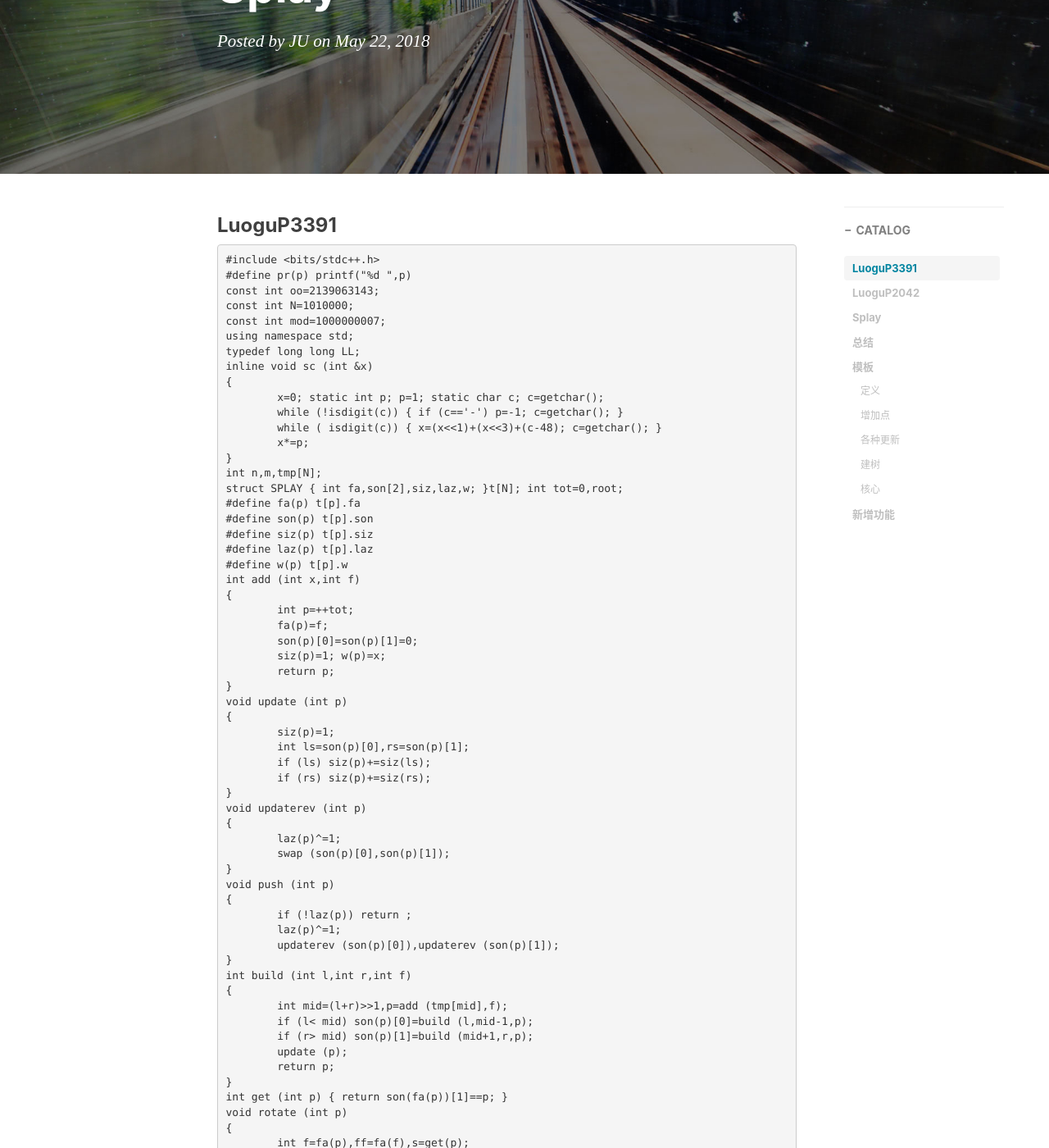
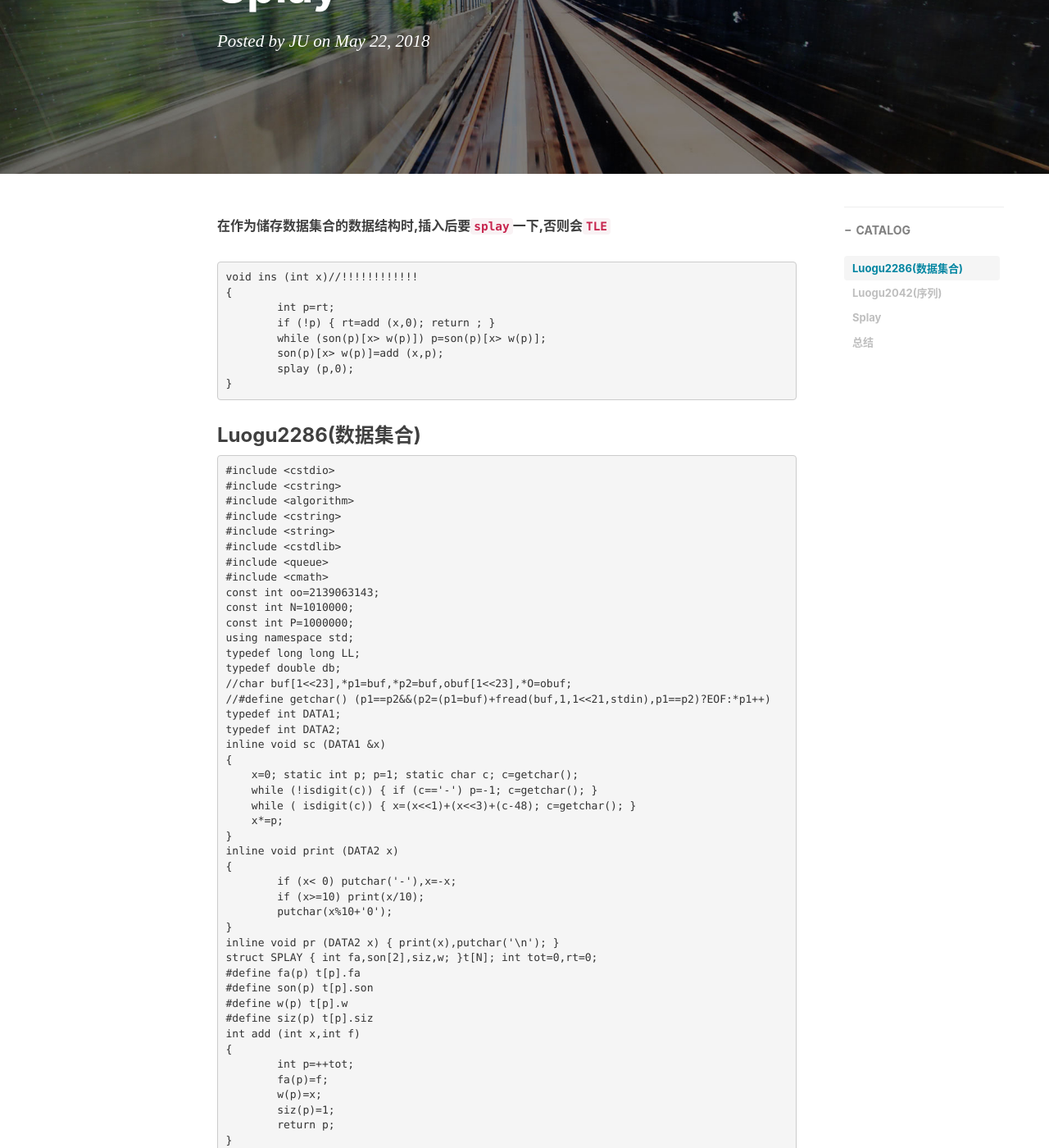
Before and after one commit to zhengyucheng/zhengyucheng.github.io, a Jekyll site: the page built from _posts/2018-05-25-Splay.md, in a window 1280 px wide and 1400 px high, scrolled down 246 px. Shown: the whole window at 82% size. Built offline with Jekyll 4.4.1, drawn with Linux system fonts in a browser that asks for light colours; nearby versions of some CDN libraries; a script that is not in the unit is left out; comment, search, counter and statistics services are not loaded; some of the changed text lies outside the part shown.

Commit message:
Update 2018-05-25-Splay.md

```diff
--- a/_posts/2018-05-25-Splay.md
+++ b/_posts/2018-05-25-Splay.md
@@ -11,131 +11,156 @@ tags:
     - 数据结构
 ---
 
-### LuoguP3391
+**在作为储存数据集合的数据结构时,插入后要``splay``一下,否则会``TLE``**
 
+	void ins (int x)//!!!!!!!!!!!!
+	{
+		int p=rt;
+		if (!p) { rt=add (x,0); return ; }
+		while (son(p)[x> w(p)]) p=son(p)[x> w(p)];
+		son(p)[x> w(p)]=add (x,p);
+		splay (p,0);
+	}
 
-	#include <bits/stdc++.h>
-	#define pr(p) printf("%d ",p)
+### Luogu2286(数据集合)
+
+	#include <cstdio>
+	#include <cstring>
+	#include <algorithm>
+	#include <cstring>
+	#include <string>
+	#include <cstdlib>
+	#include <queue>
+	#include <cmath>
 	const int oo=2139063143;
 	const int N=1010000;
-	const int mod=1000000007;
+	const int P=1000000;
 	using namespace std;
 	typedef long long LL;
-	inline void sc (int &x)
+	typedef double db;
+	//char buf[1<<23],*p1=buf,*p2=buf,obuf[1<<23],*O=obuf;
+	//#define getchar() (p1==p2&&(p2=(p1=buf)+fread(buf,1,1<<21,stdin),p1==p2)?EOF:*p1++)
+	typedef int DATA1;
+	typedef int DATA2;
+	inline void sc (DATA1 &x)
 	{
-		x=0; static int p; p=1; static char c; c=getchar();
-		while (!isdigit(c)) { if (c=='-') p=-1; c=getchar(); }
-		while ( isdigit(c)) { x=(x<<1)+(x<<3)+(c-48); c=getchar(); }
-		x*=p;
+	    x=0; static int p; p=1; static char c; c=getchar();
+	    while (!isdigit(c)) { if (c=='-') p=-1; c=getchar(); }
+	    while ( isdigit(c)) { x=(x<<1)+(x<<3)+(c-48); c=getchar(); }
+	    x*=p;
 	}
-	int n,m,tmp[N];
-	struct SPLAY { int fa,son[2],siz,laz,w; }t[N]; int tot=0,root;
+	inline void print (DATA2 x)
+	{
+		if (x< 0) putchar('-'),x=-x;
+		if (x>=10) print(x/10);
+		putchar(x%10+'0');
+	}
+	inline void pr (DATA2 x) { print(x),putchar('\n'); }
+	struct SPLAY { int fa,son[2],siz,w; }t[N]; int tot=0,rt=0;
 	#define fa(p) t[p].fa
 	#define son(p) t[p].son
+	#define w(p) t[p].w
 	#define siz(p) t[p].siz
-	#define laz(p) t[p].laz
-	#define w(p) t[p].w
 	int add (int x,int f)
 	{
 		int p=++tot;
 		fa(p)=f;
-		son(p)[0]=son(p)[1]=0;
-		siz(p)=1; w(p)=x;
+		w(p)=x;
+		siz(p)=1;
 		return p;
 	}
-	void update (int p)
-	{
-		siz(p)=1;
-		int ls=son(p)[0],rs=son(p)[1];
-		if (ls) siz(p)+=siz(ls);
-		if (rs) siz(p)+=siz(rs);
-	}
-	void updaterev (int p)
-	{
-		laz(p)^=1;
-		swap (son(p)[0],son(p)[1]);
-	}
-	void push (int p)
-	{
-		if (!laz(p)) return ;
-		laz(p)^=1;
-		updaterev (son(p)[0]),updaterev (son(p)[1]);
-	}
-	int build (int l,int r,int f)
-	{
-		int mid=(l+r)>>1,p=add (tmp[mid],f);
-		if (l< mid) son(p)[0]=build (l,mid-1,p);
-		if (r> mid) son(p)[1]=build (mid+1,r,p);
-		update (p);
-		return p;
-	}
+	void update (int p) { siz(p)=1+siz(son(p)[0])+siz(son(p)[1]); }
 	int get (int p) { return son(fa(p))[1]==p; }
 	void rotate (int p)
 	{
-		int f=fa(p),ff=fa(f),s=get(p);
+		int f=fa(p),ff=fa(f),s=get (p);
 		son(f)[s]=son(p)[s^1];
 		if (son(f)[s]) fa(son(f)[s])=f;
-		son(p)[s^1]=f,fa(f)=p;
 		if (ff) son(ff)[son(ff)[1]==f]=p;
 		fa(p)=ff;
+		son(p)[s^1]=f,fa(f)=p;
 		update (f),update (p);
 	}
 	void splay (int p,int to)
 	{
 		while (fa(p)!=to)
 		{
-			int f=fa(p),ff=fa(f);
-			if (ff!=to)
-				rotate (get(p)==get(f)?f:p);
+			int f=fa(p);
+			if (fa(f)!=to) rotate (get (p)==get (f)?f:p);
 			rotate (p);
 		}
-		if (to==0) root=p;
+		if (to==0) rt=p;
 	}
-	int find (int p,int k)
+	int find (int p,int x)
 	{
-		push (p);
 		int ls=son(p)[0],rs=son(p)[1];
-		if (siz(ls)+1==k) return p;
-		if (siz(ls)  >=k) return find (ls,k);
-		return find (rs,k-siz(ls)-1);
+		if (w(p)==x) return p;
+		return (x< w(p))?(ls?find (ls,x):p):(rs?find (rs,x):p);
+	}//the nearest
+	int findpre (int x)
+	{
+		int p=find (rt,x);
+		splay (p,0);//!!!
+		if (w(p)< x||!son(p)[0]) return p;
+		p=son(p)[0];
+		while (son(p)[1]) p=son(p)[1];
+		return p;
 	}
-	void reverse (int l,int r)
+	int findnxt (int x)
 	{
-		int x=find (root,l),y=find (root,r+2);
-		splay (x,0),splay (y,x);
-		int p=son(y)[0];
-		laz(p)^=1;
-		swap(son(p)[0],son(p)[1]);
-		update (y),update (x);
+		int p=find (rt,x);
+		splay (p,0);//!!!
+		if (w(p)> x||!son(p)[1]) return p;
+		p=son(p)[1];
+		while (son(p)[0]) p=son(p)[0];
+		return p;
 	}
-	void print (int p)
+	void ins (int x)//!!!!!!!!!!!!
 	{
-		if (!p) return ;
-		push (p);
-		int ls=son(p)[0],rs=son(p)[1];
-		print (ls);
-		if (w(p)>=1&&w(p)<=n) pr(w(p));
-		print (rs);
+		int p=rt;
+		if (!p) { rt=add (x,0); return ; }
+		while (son(p)[x> w(p)]) p=son(p)[x> w(p)];
+		son(p)[x> w(p)]=add (x,p);
+		splay (p,0);
+	}
+	void del (int x)
+	{
+		int l=findpre (x),r=findnxt (x);
+		splay (l,0),splay (r,l);
+		son(r)[0]=0;
+		update (r),update (l);
 	}
 	int main()
 	{
 		//freopen (".in","r",stdin);
 		//freopen (".out","w",stdout);
-		sc(n),sc(m);
-		for (int i=1; i<=n; i++)
-			tmp[i]=i;
-		tmp[0]=tmp[n+1]=-oo/10;
-		root=build (0,n+1,0);
-		while (m--)
+		ins (-oo),ins (oo);
+		int n; sc(n);
+		int cur=-1;
+		int ans=0;
+		while (n--)
 		{
-			int l,r; sc(l),sc(r);
-			reverse (l,r);
+			int op,x; sc(op),sc(x);
+			if (cur==-1) ins (x),cur=op;
+			else if (cur==op) ins (x);
+			else
+			{
+				del (x);
+				int pre=findpre (x),nxt=findnxt (x);
+				pre=w(pre),nxt=w(nxt);
+				LL s1=abs ((LL)x-pre),s2=abs ((LL)x-nxt);
+				if (s1<=s2) del (pre),ans+=s1;
+				else del (nxt),ans+=s2;
+				if (siz(rt)==2) cur=-1;
+			}
+			ans%=P;
 		}
-		print (root);
+		pr(ans);
 		return 0;
 	}
 
-### LuoguP2042
+
+### Luogu2042(序列)
 
 	#include <bits/stdc++.h>
 	#define pr(p) printf("%d\n",p)
@@ -347,194 +372,7 @@ tags:
 ### 总结
 把**需要操作**的区间放到根的右儿子 的左儿子处
 注意有的题目先增加了一个负无穷的节点
-### 模板
-#### 定义
 
-	struct SPLAY
-	{
-		int fa,son[2],siz,laz1,laz2,sam,w;
-		int sum,lmax,rmax,maxx,ma;
-	}t[N]; int tot=0,root;
-	#define fa(p) t[p].fa
-	#define son(p) t[p].son
-	#define siz(p) t[p].siz
-	#define laz1(p) t[p].laz1
-	#define laz2(p) t[p].laz2
-	#define sam(p) t[p].sam
-	#define w(p) t[p].w
-	#define sum(p) t[p].sum
-	#define lmax(p) t[p].lmax
-	#define rmax(p) t[p].rmax
-	#define maxx(p) t[p].maxx
-	#define ma(p) t[p].ma
-	int tmp[N],las[N];
-
-#### 增加点
-
-	int las[N];//储存删除后可重新使用的节点
-	int add (int x,int f)
-	{
-		int p=las[0]?las[las[0]--]:++tot;
-		fa(p)=f;
-		son(p)[0]=son(p)[1]=laz1(p)=laz2(p)=sam(p)=0;
-		siz(p)=1; w(p)=sum(p)=ma(p)=x;
-		lmax(p)=rmax(p)=maxx(p)=max (x,0);
-		return p;
-	}
-
-#### 各种更新
-
-	void update (int p)
-	{
-		siz(p)=1; sum(p)=ma(p)=w(p);
-		int ls=son(p)[0],rs=son(p)[1];
-		siz(p)+=siz(ls)+siz(rs),sum(p)+=sum(ls)+sum(rs),ma(p)=max (ma(p),max(ma(ls),ma(rs)));
-		lmax(p)=max (lmax(ls),max (sum(ls)+w(p),sum(ls)+w(p)+lmax(rs)));
-		rmax(p)=max (rmax(rs),max (sum(rs)+w(p),sum(rs)+w(p)+rmax(ls)));
-		maxx(p)=max (max (maxx(ls),maxx(rs)),rmax(ls)+w(p)+lmax(rs));
-	}
-	void updatesame (int p,int d)
-	{
-		sum(p)=d*siz(p),sam(p)=w(p)=ma(p)=d,laz2(p)=1;
-		if (d> 0) lmax(p)=rmax(p)=maxx(p)=sum(p);
-		else lmax(p)=rmax(p)=0,maxx(p)=d;
-	}
-	void updaterev (int p)
-	{
-		laz1(p)^=1;
-		swap (son(p)[0],son(p)[1]),swap (lmax(p),rmax(p));
-	}
-	void push (int p)
-	{
-		int ls=son(p)[0],rs=son(p)[1];
-		if (laz2(p))
-		{
-			updatesame (ls,sam(p)),updatesame (rs,sam(p));
-			ma(p)=sam(p);
-			laz1(p)=laz2(p)=sam(p)=0;
-		}
-		if (laz1(p)) updaterev (ls),updaterev (rs),laz1(p)=0;
-	}
-
-#### 建树
-
-	int build (int l,int r,int f)
-	{
-		int mid=(l+r)>>1,p=add (tmp[mid],f);
-		if (l< mid) son(p)[0]=build (l,mid-1,p);
-		if (r> mid) son(p)[1]=build (mid+1,r,p);
-		update (p);
-		return p;
-	}
-
-#### 核心
-
-	int get(int p) { return son(fa(p))[1]==p; }
-	void rotate (int p)
-	{
-		int f=fa(p),ff=fa(f),s=get(p);
-		son(f)[s]=son(p)[s^1];
-		if (son(f)[s]) fa(son(f)[s])=f;
-		son(p)[s^1]=f,fa(f)=p;
-		if (ff) son(ff)[son(ff)[1]==f]=p;
-		fa(p)=ff;
-		update (f),update (p);
-	}
-	void splay (int p,int to)
-	{
-		while (fa(p)!=to)
-		{
-			int f=fa(p),ff=fa(f);
-			if (ff!=to)
-				rotate (get(p)==get(f)?f:p);
-			rotate (p);
-		}
-		if (to==0) root=p;
-	}
-	int find (int p,int k)
-	{
-		push (p);
-		int ls=son(p)[0],rs=son(p)[1];
-		if (siz(ls)+1==k) return p;
-		if (siz(ls)  >=k) return find (ls,k);
-		return find (rs,k-siz(ls)-1);
-	}
-
-### 新增功能
-不同操作有不同写法，但都有部分相同，栗：
-
-	void collect (int p)//内存回收
-	{
-		if (!p) return ;
-		las[++las[0]]=p;
-		int ls=son(p)[0],rs=son(p)[1];
-		collect (ls),collect (rs);
-	}
-	void clear (int p)//清除某棵子树
-	{
-		collect (p);
-		fa(p)=son(p)[0]=son(p)[1]=siz(p)=w(p)=laz1(p)=laz2(p)=sam(p)=sum(p)=maxx(p)=lmax(p)=rmax(p)=ma(p)=0;
-	}
-
-
-	void ins (int l,int d)//单点插入
-	{
-		int x=find (root,l),y=find (root,l+1);
-		splay (x,0),splay (y,x);
-		son(y)[0]=add (d,y);
-		update (y),update (x);
-	}
-	void change (int l,int d)//单点修改
-	{
-		int x=find (root,l+1);
-		splay (x,0);
-		w(x)=d;
-		update (x);
-	}
-	void insqujian (int l,int len)//区间插入，在**排名**为l（即第l+1个位置）的后面
-	{
-		int x=find (root,l),y=find (root,l+1);
-		splay (x,0),splay (y,x);
-		son(y)[0]=build (1,len,y);
-		update (y),update (x);
-	}
-	void reverse (int l,int r)//区间翻转
-	{
-		int x=find (root,l),y=find (root,r+2);
-		splay (x,0),splay (y,x);
-		int ls=son(y)[0];
-		laz1(ls)^=1;
-		swap (son(ls)[0],son(ls)[1]),swap (lmax(ls),rmax(ls));
-		update (y),update (x);
-	}
-	void del (int l,int r)//区间删除
-	{
-		int x=find (root,l),y=find (root,r+2);
-		splay (x,0),splay (y,x);
-		clear (son(y)[0]),son(y)[0]=0;
-		update (y),update (x);
-	}
-	int getsum (int l,int r)//区间求和
-	{
-		int x=find (root,l),y=find (root,r+2);
-		splay (x,0),splay (y,x);
-		return sum(son(y)[0]);
-	}
-	void makesame (int l,int r,int k)//区间变为同一个数
-	{
-		int x=find (root,l),y=find (root,r+2);
-		splay (x,0),splay (y,x);
-		updatesame (son(y)[0],k);
-		update (y),update (x);
-	}
-	int maxsum (int l,int r)//区间最大连续子段
-	{
-		int x=find (root,l),y=find (root,r+2);
-		splay (x,0),splay (y,x);
-		int ls=son(y)[0];
-		if (ma(ls)< 0) return ma(ls);
-		return maxx (ls);
-	}
 
 
 PS：想深入了解``Splay``，请去往其他``DUCK``佬的博客……
```
